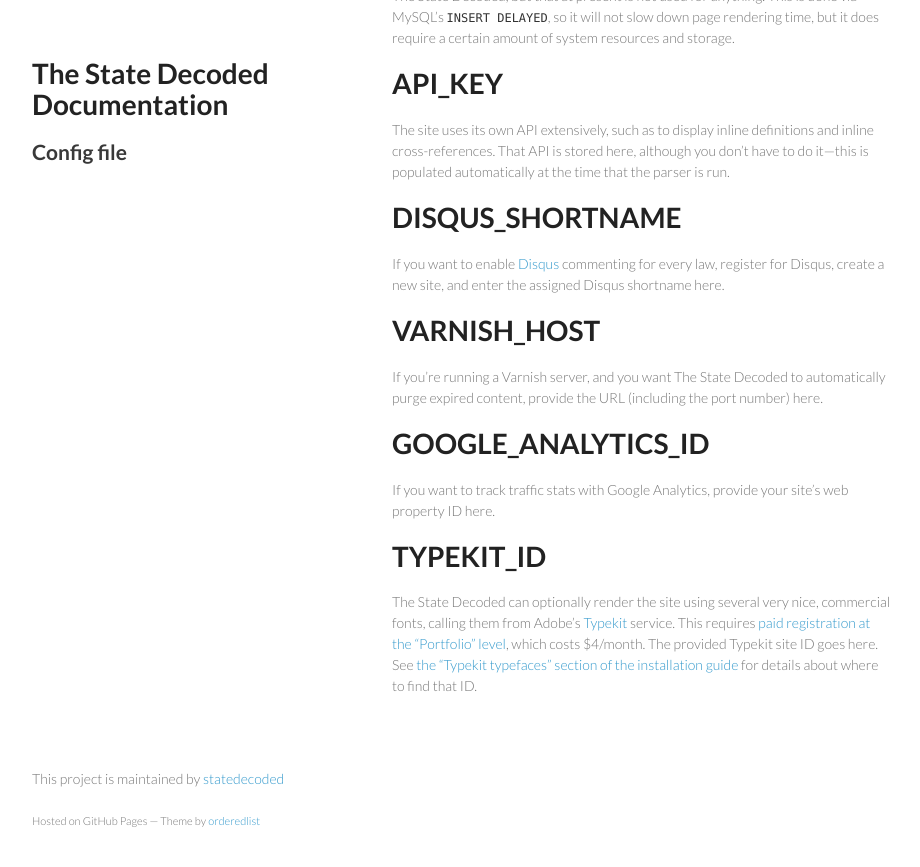
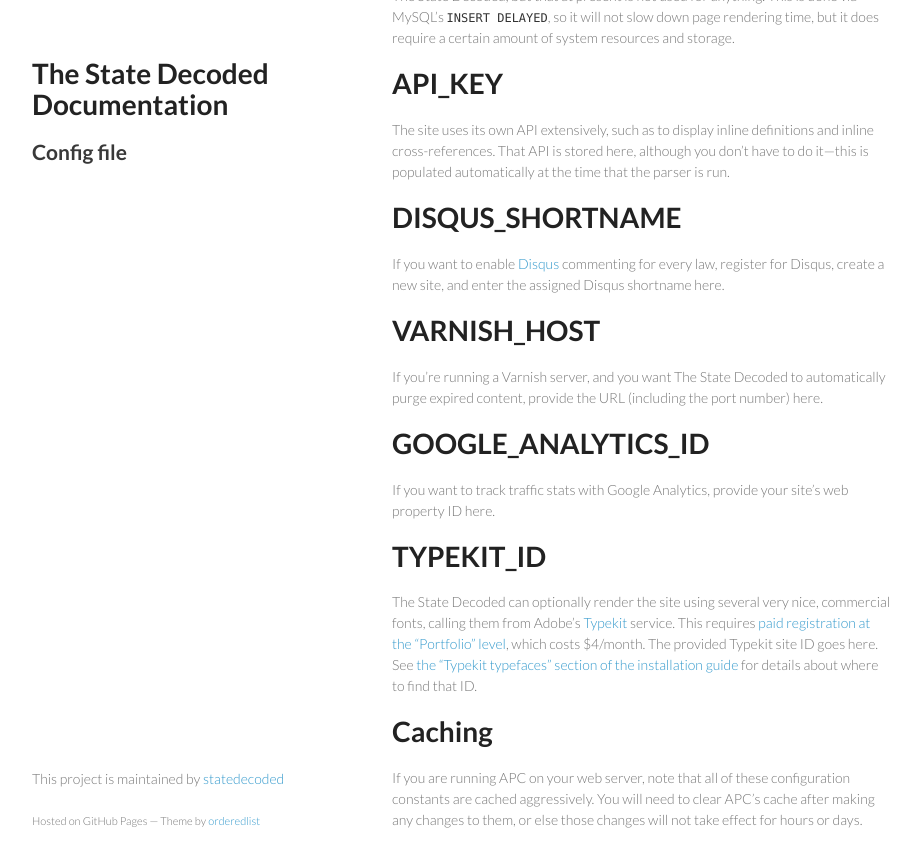
Before and after one commit to statedecoded/documentation, a Jekyll site: the page built from config.md, in a window 1280 px wide and 900 px high, scrolled down 2731 px. Shown: the top 867 px of the window, without its empty margins (178-1098 px from the left). Built offline with Jekyll 4.4.1, drawn with Linux system fonts in a browser that asks for light colours.

Commit message:
Explain that constants are cached

```diff
--- a/config.md
+++ b/config.md
@@ -87,3 +87,6 @@ If you want to track traffic stats with Google Analytics, provide your site's we
 
 # TYPEKIT_ID
 The State Decoded can optionally render the site using several very nice, commercial fonts, calling them from Adobe's [Typekit](https://typekit.com/) service. This requires [paid registration at the "Portfolio" level](https://typekit.com/plans), which costs $4/month. The provided Typekit site ID goes here. See [the "Typekit typefaces" section of the installation guide](http://statedecoded.github.io/documentation/installation.html#typekit-typefaces) for details about where to find that ID.
+
+# Caching
+If you are running APC on your web server, note that all of these configuration constants are cached aggressively. You will need to clear APC's cache after making any changes to them, or else those changes will not take effect for hours or days.
```
